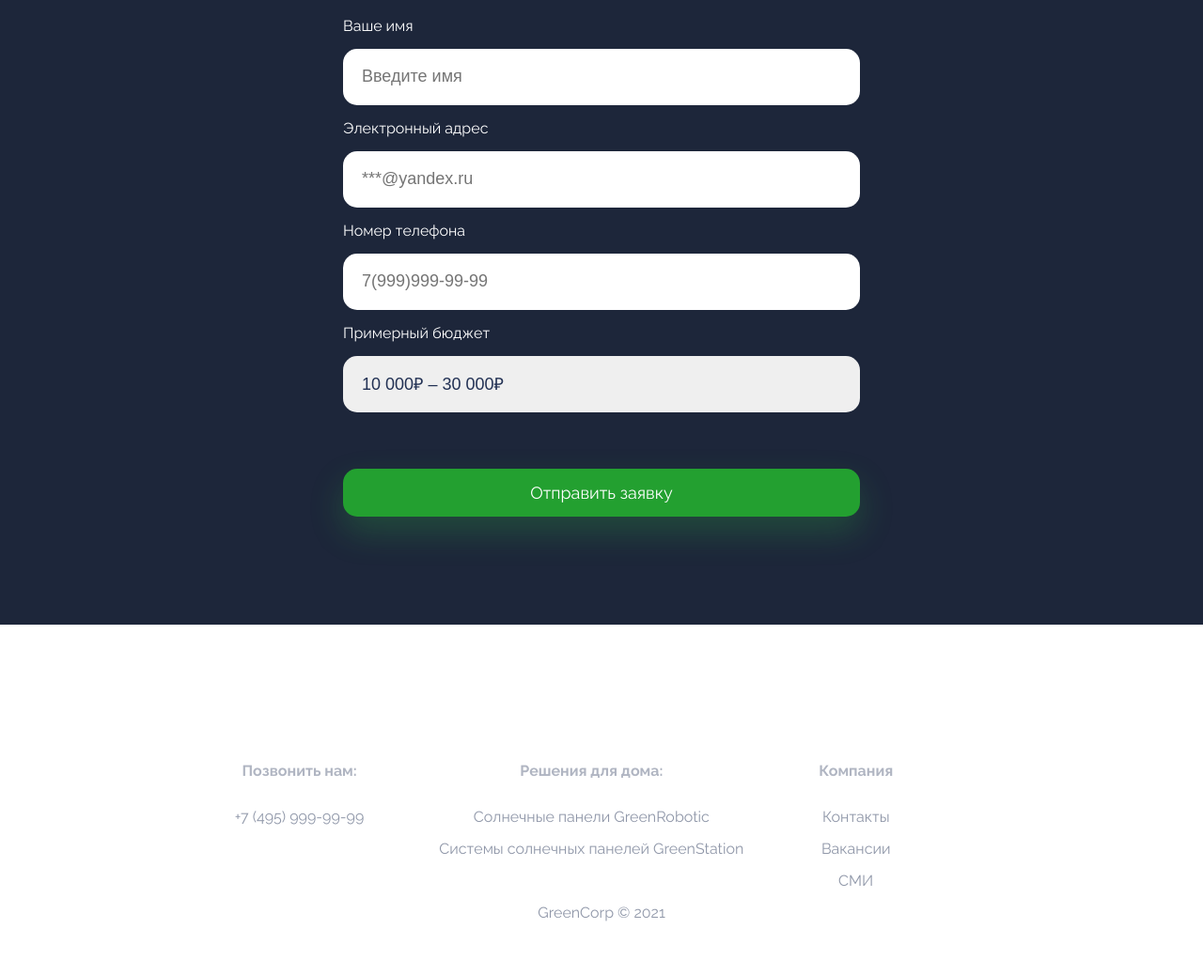
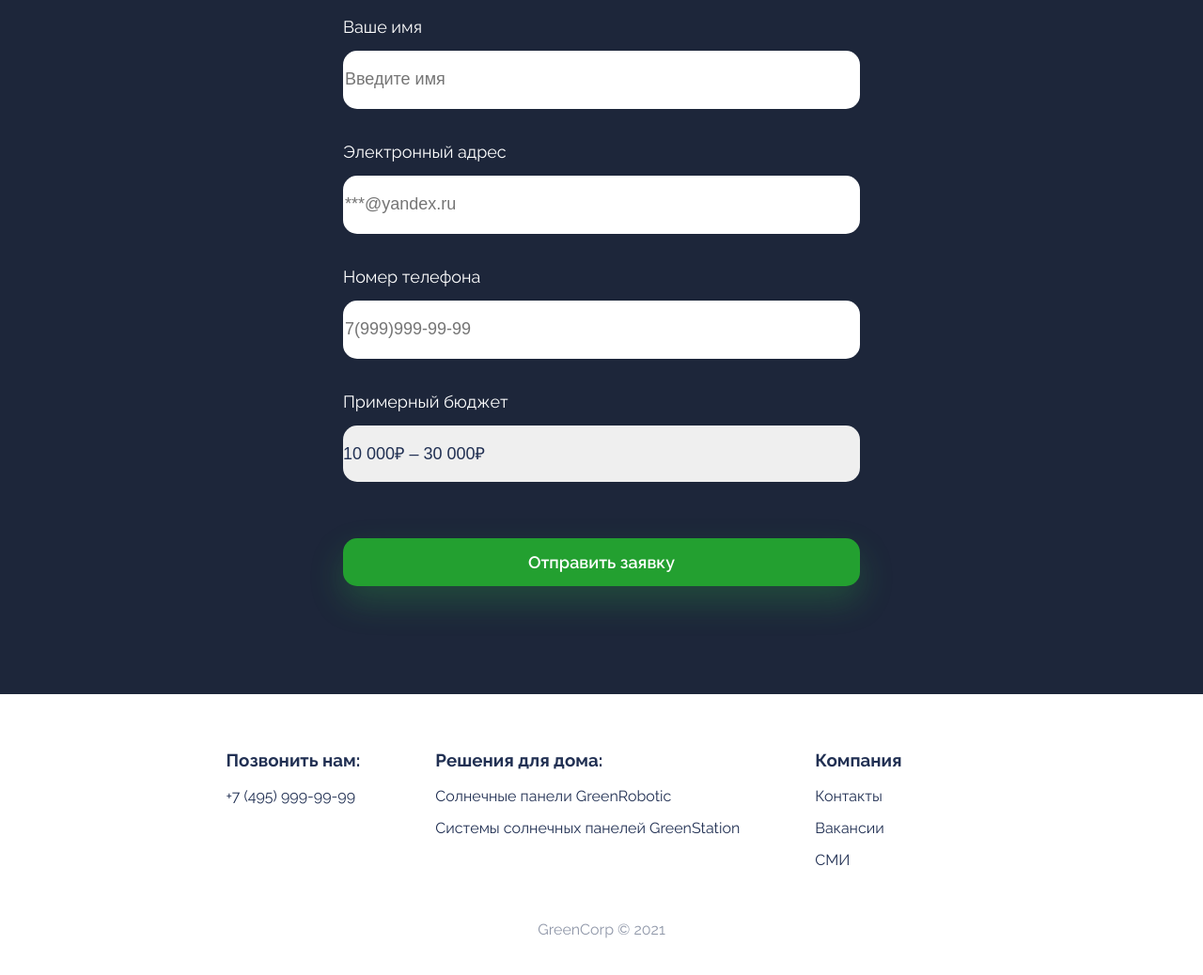
Before and after one commit to SIMedvedev/green-corp-landing, a plain HTML site: page index.html in a window 1280 px wide. Shown: the part 1248-2286 px from the top of the page at 94% size. After the commit the page ends 2247 px from the top, so only its background shows below. Drawn offline with Linux system fonts and the light colour scheme.

Commit message:
Final version

```diff
--- a/index.html
+++ b/index.html
@@ -29,15 +29,18 @@
     <div class="form__container">
       <h1>Оставьте свои контакты</h1>
       <p>Поможем подобрать модель. <br>Выбрать удобный вариант
-        доставки и установки. Гарантия возврата денег</p>
+        доставки и установки.<br> Гарантия возврата денег</p>
         <form>
           <div class="form__group">
             <label for="name">Ваше имя</label>
-            <input type="text" placeholder="Введите имя" id="name">
+            <input type="text" placeholder="Введите имя" id="name"></div>
+            <div class="form__group">
             <label for="email">Электронный адрес</label>
-            <input type="email" placeholder="***@yandex.ru" id="email">
+            <input type="email" placeholder="***@yandex.ru" id="email"></div>
+            <div class="form__group">
             <label for="phone">Номер телефона</label>
-            <input type="number" placeholder="7(999)999-99-99" id="phone">
+            <input type="tel" placeholder="7(999)999-99-99" id="phone"></div>
+            <div class="form__group">
             <label for="budget">Примерный бюджет</label>
               <select id="budget">
               <option value="10-30">10 000₽ – 30 000₽</option>
--- a/main.css
+++ b/main.css
@@ -101,37 +101,24 @@ button {
       margin-top:60px;
     }
 .form label{
-    fomt-size:18px;
+    font-size:18px;
     font-weight:600px;
     margin-bottom:15px;
     margin-top:15px;
 }
-.form input{
+.form input, .form select{
   font-size:18px;
   color:#213053;
   height:60px;
-  padding-top:0px;
-  padding-bottom:0px;
-  padding-left:20px;
-  padding-right:20px;
-  border-radius:15px;
+  padding-top:0 20px;
   border:none;
+  border-radius: 15px;
+  outline:none;
   }
-  .form select{
-    font-size:18px;
-    color:#213053;
-    height:60px;
-    padding-top:0px;
-    padding-bottom:0px;
-    padding-left:20px;
-    padding-right:20px;
-    border-radius:15px;
-    border:none;
 
-    }
 .form__submit{
     font-size:18px;
-    font-weight:600px;
+    font-weight:600;
     margin-top:40px;
 }
 select {
@@ -146,23 +133,23 @@ button:hover{
   transition: background-color 0.3s ease-in;
 }
 footer{
-  padding-top:90px;
-  padding-bottom:90px;
-  padding-left:20px;
-  padding-right:20px;
+  padding-top:90px 20px;
   font-weight:600px;
   margin-top: 40px;
-  text-align: center;
-  opacity: 0.5;
-}
+  }
 .footer__container{
   display:flex;
   justify-content: center;
 }
+.footer__copyright{
+  text-align: center;
+   opacity: 0.5;
+   margin-top: 40px;
+}
 .footer__group{
   margin-right: 80px;
   }
-.footer__group h3{
+.footer h3{
   font-size:16px;
   opacity: 0.7;
   margin-bottom: 30px;
```
